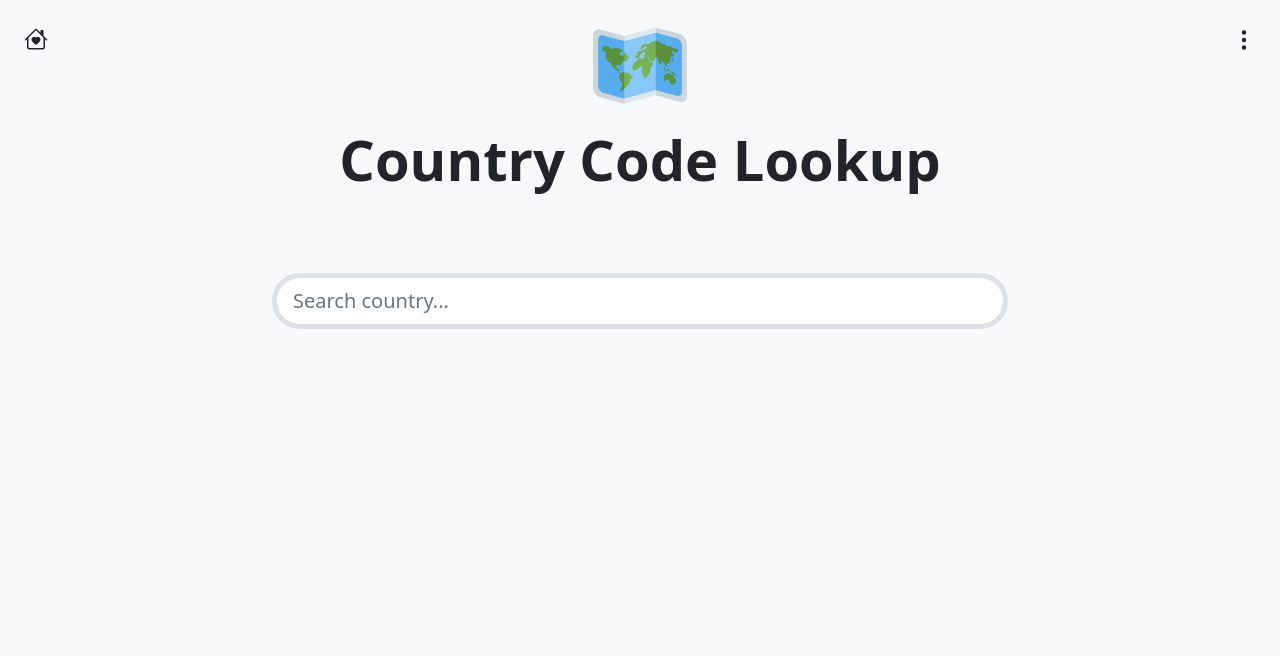
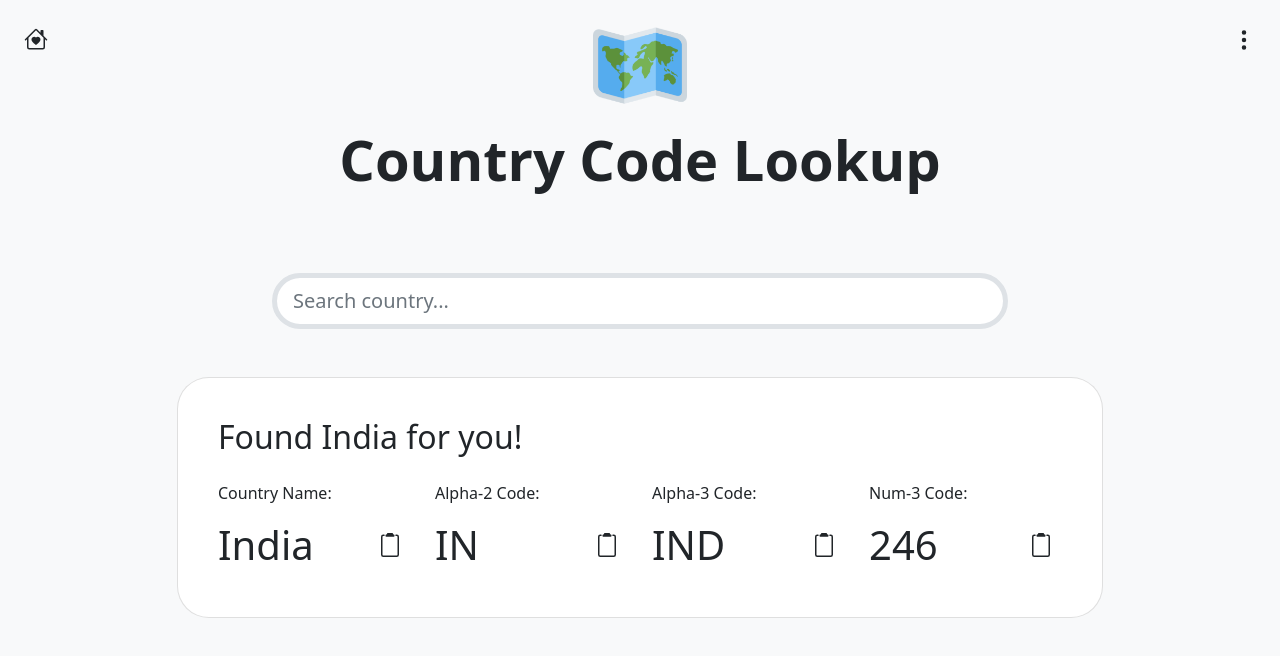
Before and after one commit to omkartapale/country-codes, a React (Create React App) app: page / in a window 1280 px wide. Shown: the top 656 px of the page. Built offline with nearby package versions, Linux system fonts and the light colour scheme.

Commit message:
Added Country Details UI

```diff
--- a/src/components/App.js
+++ b/src/components/App.js
@@ -1,12 +1,14 @@
 import "../scss/App.scss";
 import Header from "../components/Header";
 import Search from "./Search";
+import CountryDetails from "./CountryDetails";
 
 function App() {
   return (
     <div className="App">
       <Header></Header>
       <Search></Search>
+      <CountryDetails></CountryDetails>
     </div>
   );
 }
--- /dev/null
+++ b/src/components/CountryDetails.js
@@ -0,0 +1,97 @@
+import "../scss/CountryDetails.scss";
+
+const CountryDetails = () => {
+  return (
+    <div className="CountryDetails container">
+      <div className="row mt-5 pb-3 justify-content-center">
+        <div className="col-md-10">
+          <div class="card px-4 pt-4 pb-3">
+            <div class="card-body">
+              <h2 className="mb-4">Found India for you!</h2>
+              <div className="row">
+              <div className="col-md-6 col-xl-3">
+                  <p className="mb-3">Country Name:</p>
+                  <p className="display-6 d-flex align-items-center justify-content-between">
+                    India
+                    <button className="btn btn-sm">
+                      <svg
+                        xmlns="http://www.w3.org/2000/svg"
+                        width="24"
+                        height="24"
+                        fill="currentColor"
+                        class="bi bi-clipboard2"
+                        viewBox="0 0 16 16"
+                      >
+                        <path d="M3.5 2a.5.5 0 0 0-.5.5v12a.5.5 0 0 0 .5.5h9a.5.5 0 0 0 .5-.5v-12a.5.5 0 0 0-.5-.5H12a.5.5 0 0 1 0-1h.5A1.5 1.5 0 0 1 14 2.5v12a1.5 1.5 0 0 1-1.5 1.5h-9A1.5 1.5 0 0 1 2 14.5v-12A1.5 1.5 0 0 1 3.5 1H4a.5.5 0 0 1 0 1h-.5Z" />
+                        <path d="M10 .5a.5.5 0 0 0-.5-.5h-3a.5.5 0 0 0-.5.5.5.5 0 0 1-.5.5.5.5 0 0 0-.5.5V2a.5.5 0 0 0 .5.5h5A.5.5 0 0 0 11 2v-.5a.5.5 0 0 0-.5-.5.5.5 0 0 1-.5-.5Z" />
+                      </svg>
+                    </button>
+                  </p>
+                </div>
+                <div className="col-md-6 col-xl-3">
+                  <p className="mb-3">Alpha-2 Code:</p>{" "}
+                  <p className="display-6 d-flex align-items-center justify-content-between">
+                    IN
+                    <button className="btn btn-sm">
+                      <svg
+                        xmlns="http://www.w3.org/2000/svg"
+                        width="24"
+                        height="24"
+                        fill="currentColor"
+                        class="bi bi-clipboard2"
+                        viewBox="0 0 16 16"
+                      >
+                        <path d="M3.5 2a.5.5 0 0 0-.5.5v12a.5.5 0 0 0 .5.5h9a.5.5 0 0 0 .5-.5v-12a.5.5 0 0 0-.5-.5H12a.5.5 0 0 1 0-1h.5A1.5 1.5 0 0 1 14 2.5v12a1.5 1.5 0 0 1-1.5 1.5h-9A1.5 1.5 0 0 1 2 14.5v-12A1.5 1.5 0 0 1 3.5 1H4a.5.5 0 0 1 0 1h-.5Z" />
+                        <path d="M10 .5a.5.5 0 0 0-.5-.5h-3a.5.5 0 0 0-.5.5.5.5 0 0 1-.5.5.5.5 0 0 0-.5.5V2a.5.5 0 0 0 .5.5h5A.5.5 0 0 0 11 2v-.5a.5.5 0 0 0-.5-.5.5.5 0 0 1-.5-.5Z" />
+                      </svg>
+                    </button>
+                  </p>
+                </div>
+                <div className="col-md-6 col-xl-3">
+                  <p className="mb-3">Alpha-3 Code:</p>{" "}
+                  <p className="display-6 d-flex align-items-center justify-content-between">
+                    IND
+                    <button className="btn btn-sm">
+                      <svg
+                        xmlns="http://www.w3.org/2000/svg"
+                        width="24"
+                        height="24"
+                        fill="currentColor"
+                        class="bi bi-clipboard2"
+                        viewBox="0 0 16 16"
+                      >
+                        <path d="M3.5 2a.5.5 0 0 0-.5.5v12a.5.5 0 0 0 .5.5h9a.5.5 0 0 0 .5-.5v-12a.5.5 0 0 0-.5-.5H12a.5.5 0 0 1 0-1h.5A1.5 1.5 0 0 1 14 2.5v12a1.5 1.5 0 0 1-1.5 1.5h-9A1.5 1.5 0 0 1 2 14.5v-12A1.5 1.5 0 0 1 3.5 1H4a.5.5 0 0 1 0 1h-.5Z" />
+                        <path d="M10 .5a.5.5 0 0 0-.5-.5h-3a.5.5 0 0 0-.5.5.5.5 0 0 1-.5.5.5.5 0 0 0-.5.5V2a.5.5 0 0 0 .5.5h5A.5.5 0 0 0 11 2v-.5a.5.5 0 0 0-.5-.5.5.5 0 0 1-.5-.5Z" />
+                      </svg>
+                    </button>
+                  </p>
+                </div>
+                <div className="col-md-6 col-xl-3">
+                  <p className="mb-3">Num-3 Code:</p>
+                  <p className="display-6 d-flex align-items-center justify-content-between">
+                    246
+                    <button className="btn btn-sm">
+                      <svg
+                        xmlns="http://www.w3.org/2000/svg"
+                        width="24"
+                        height="24"
+                        fill="currentColor"
+                        class="bi bi-clipboard2"
+                        viewBox="0 0 16 16"
+                      >
+                        <path d="M3.5 2a.5.5 0 0 0-.5.5v12a.5.5 0 0 0 .5.5h9a.5.5 0 0 0 .5-.5v-12a.5.5 0 0 0-.5-.5H12a.5.5 0 0 1 0-1h.5A1.5 1.5 0 0 1 14 2.5v12a1.5 1.5 0 0 1-1.5 1.5h-9A1.5 1.5 0 0 1 2 14.5v-12A1.5 1.5 0 0 1 3.5 1H4a.5.5 0 0 1 0 1h-.5Z" />
+                        <path d="M10 .5a.5.5 0 0 0-.5-.5h-3a.5.5 0 0 0-.5.5.5.5 0 0 1-.5.5.5.5 0 0 0-.5.5V2a.5.5 0 0 0 .5.5h5A.5.5 0 0 0 11 2v-.5a.5.5 0 0 0-.5-.5.5.5 0 0 1-.5-.5Z" />
+                      </svg>
+                    </button>
+                  </p>
+                </div>
+              </div>
+            </div>
+          </div>
+        </div>
+      </div>
+    </div>
+  );
+};
+
+export default CountryDetails;
--- /dev/null
+++ b/src/scss/CountryDetails.scss
@@ -0,0 +1,6 @@
+.CountryDetails{
+    .card{
+        height: auto;
+        border-radius: 2rem;
+    }
+}
```
